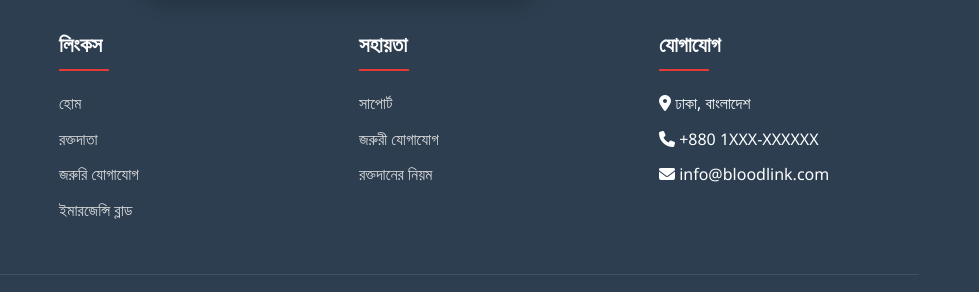
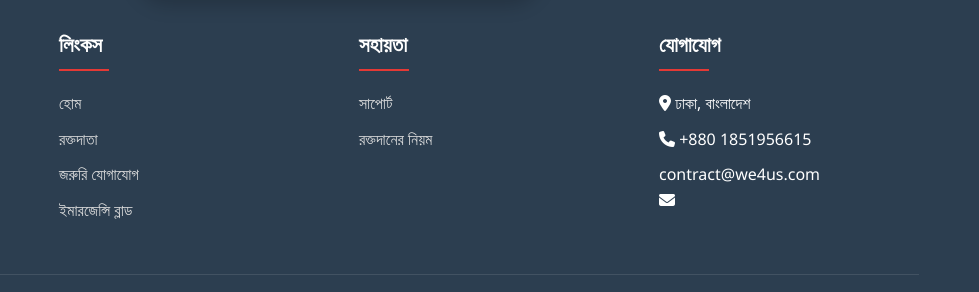
Before and after one commit to we4usbd/we4us, a plain HTML site: page index.html in a window 1280 px wide. Shown: the part 872-1164 px from the top of the page, 301-1280 px from the left. Drawn offline with Linux system fonts and the light colour scheme; no server answers.

Commit message:
Update index.html

```diff
--- a/index.html
+++ b/index.html
@@ -238,8 +238,8 @@
                 <div class="footer-content">
                     <div class="footer-column"><h3>আমাদের জন্য আমরা</h3><p>জীবন বাঁচাতে রক্ত দিন। আমাদের প্ল্যাটফর্ম জরুরী অবস্থায় রক্তের প্রয়োজনীয়তা মেটাতে সাহায্য করে।</p><div class="social-links"><a href="#"><i class="fab fa-facebook-f"></i></a><a href="#"><i class="fab fa-twitter"></i></a><a href="#"><i class="fab fa-instagram"></i></a><a href="#"><i class="fab fa-linkedin-in"></i></a></div></div>
                     <div class="footer-column"><h3>লিংকস</h3><ul class="footer-links"><li><a href="#home">হোম</a></li><li><a href="#donors">রক্তদাতা</a></li><li><a href="emergency_contract.html">জরুরি যোগাযোগ</a></li><li><a href="emergency_page.html">ইমারজেন্সি ব্লাড</a></li></ul></div>
-                    <div class="footer-column"><h3>সহায়তা</h3><ul class="footer-links"><li><a href="#">সাপোর্ট</a></li><li><a href="emergency_contract.html">জরুরী যোগাযোগ</a></li><li><a href="donation_rules.html">রক্তদানের নিয়ম</a></li></ul></div>
-                    <div class="footer-column"><h3>যোগাযোগ</h3><ul class="footer-links"><li><i class="fas fa-map-marker-alt"></i> ঢাকা, বাংলাদেশ</li><li><i class="fas fa-phone"></i> +880 1XXX-XXXXXX</li><li><i class="fas fa-envelope"></i> info@bloodlink.com</li></ul></div>
+                    <div class="footer-column"><h3>সহায়তা</h3><ul class="footer-links"><li><a href="#">সাপোর্ট</a></li><li><a href="donation_rules.html">রক্তদানের নিয়ম</a></li></ul></div>
+                    <div class="footer-column"><h3>যোগাযোগ</h3><ul class="footer-links"><li><i class="fas fa-map-marker-alt"></i> ঢাকা, বাংলাদেশ</li><li><i class="fas fa-phone"></i> +880 1851956615</li>contract@we4us.com<li><i class="fas fa-envelope"></i> </li></ul></div>
                 </div>
                 <div class="copyright"><p>&copy; ২০২৫ আমাদের জন্য আমরা. সকল অধিকার সংরক্ষিত।</p></div>
             </div>
```
